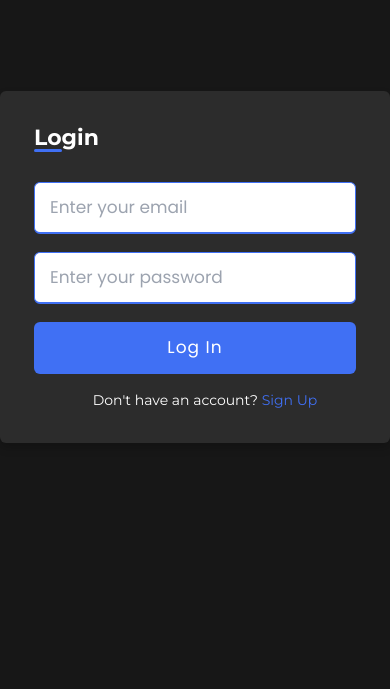
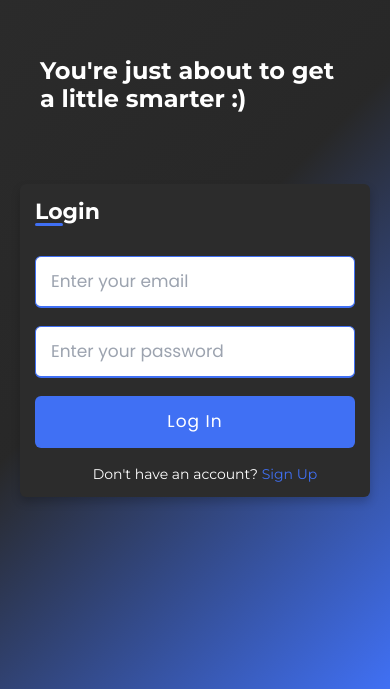
Before and after one commit to RalphDante/Mastery, a React (Vite) app: page /signin in a window 390 px wide. Shown: the part 155-844 px from the top of the page. Built offline with nearby package versions, Linux system fonts and the light colour scheme; no server answers.

Commit message:
Commit after ages

```diff
--- a/src/components/FlashCardsPage/SetToPublic.jsx
+++ b/src/components/FlashCardsPage/SetToPublic.jsx
@@ -1,15 +1,17 @@
 import { useState, useEffect } from "react";
-import { getDatabase, ref } from "firebase/database";
+import { getDatabase, ref, set, remove } from "firebase/database";
 import { app, auth } from "../../firebase";
 import { onAuthStateChanged } from "firebase/auth";
 import { useParams } from "react-router-dom";
+import { onValue } from "firebase/database";
+import UserName from "../auth/UserName";
 
 function SetToPublic(){
 
     const [authUser, setAuthUser] = useState(null);
     const [isPublic, setIsPublic] = useState(false);
 
-    const { fileName} = useParams()
+    const { fileName } = useParams()
 
     useEffect(()=>{
         const unsubscribe = onAuthStateChanged(auth, (user)=>{
@@ -24,17 +26,101 @@ function SetToPublic(){
 
     },[])
 
+    const flashCardFileName = (fullPath) => {
+        let currentIndex = fullPath.length - 1;
+        let fileName = "";
+
+        // Create an array to store characters in the correct order
+        let tempArray = [];
+
+        // Loop backward until you find the slash
+        while (fullPath[currentIndex] !== "/") {
+            // Add characters to the array
+            tempArray.unshift(fullPath[currentIndex]);
+            currentIndex--;
+        }
+
+        // Join the array to form the correct file name
+        fileName = tempArray.join("");
+
+        return fileName;
+    };
+
+    const flashCardFolderName = (fileName)=>{
+        let currentIndex = 0;
+
+        let folderName = "";
+
+        while(fileName[currentIndex] !== "/"){
+            folderName += fileName[currentIndex];
+            currentIndex++;
+        }
+        return folderName;
+    }
+
+
+    let userName = "";
+
+    if(authUser){
+        const userEmail = authUser.email;
+        let currentIndex = 0
+        while(userEmail[currentIndex] !== "." && userEmail[currentIndex] !== "@"){
+            userName += userEmail[currentIndex];
+            currentIndex += 1;
+    }
+    }
+
+
 
     const handleOnClick = ()=>{
-        if(authUser)
+
         if(!isPublic){
-            setIsPublic(true)
-            const db = getDatabase(app);
-            const folderRef = ref(db, `QuizletsFolders`);
+
+
+            if(authUser){
+
+                const db = getDatabase(app);
+                const folderRef = ref(db, `QuizletsFolders/${authUser.uid}/${fileName}`);
+
+                const unsubscribe = onValue(folderRef, (snapshot)=>{
+                    const data = snapshot.val();
+                    if(data){
+                        const theActualFileName = `${flashCardFileName(fileName)}_${flashCardFolderName(fileName)}`;
+                        const fileID = `${theActualFileName}_${authUser.uid}`;
+                        const publicRef = ref(db, `PublicFolder/${fileID}/${userName}`)
+                        set(publicRef, data)
+                        .then(()=>{
+                            setIsPublic(true)
+
+                        })
+                        .catch((err)=>{
+                            console.error('Error setting data:', err)
+                        })
+                    }
+                })
+
+                return ()=>unsubscribe;
+
+            }
+
 
 
         } else {
-            setIsPublic(false)
+            if(authUser){
+                const folderName = flashCardFolderName(fileName);
+                const db = getDatabase(app);
+                const folderRef = ref(db, `PublicFolder/${authUser.uid}_${folderName}`);
+                remove(folderRef).then(()=>{
+                    console.log("Set to private");
+                    setIsPublic(false);
+                }
+                ).catch((error)=>{
+                    console.error("Unsuccessful set to private", error);
+                })
+
+
+            }
+
         }
     }
 
@@ -47,6 +133,7 @@ function SetToPublic(){
     return (
         <>
             <button onClick={handleOnClick} className="btn btn-primary">{isPublic ? "Set to Private" : "Set to Public"}</button>
+
         </>
     )
 }
--- a/src/components/NavBar/Mastery.jsx
+++ b/src/components/NavBar/Mastery.jsx
@@ -20,7 +20,7 @@ function Mastery(){
 
     return (
         <div className="flex flex-column justify-center max-w-fwidth bg-red-500 mx-auto">
-            <h1 className='my-2 text-xl min-l-500'>What others have made:</h1>
+            <h1 className='my-2 text-xl min-l-500'>What others have made: </h1>
 
 
         </div>
--- a/src/components/auth/SignInPage.module.css
+++ b/src/components/auth/SignInPage.module.css
@@ -1,18 +1,23 @@
 @import url('https://fonts.googleapis.com/css?family=Poppins:400,500,600,700&display=swap');
-.universal{
+
+
+
+.loginPageWrapper{
+  min-height: 100vh;
+  display: flex;
+  align-items: center;
+  justify-content: center;
   margin: 0;
   padding: 0;
   box-sizing: border-box;
   font-family: 'Poppins', sans-serif;
-}
-.universal{
-  min-height: 100vh;
-  display: flex;
-  align-items: center;
-  justify-content: center;
+  gap: 100px;
+  background: linear-gradient(135deg, rgb(44, 44, 44), rgba(44, 44, 44, 0.8), #4070f4);
+  padding-left: 20px;
+  padding-right: 20px;
 
 }
-.wrapper{
+.rightSide{
   position: relative;
   max-width: 430px;
   width: 100%;
@@ -21,13 +26,20 @@
   border-radius: 6px;
   box-shadow: 0 5px 10px rgba(0,0,0,0.2);
 }
-.wrapper h2{
+
+.leftSide h1{
+  font-size: 50px;
+  font-weight: 600;
+  color: white;
+}
+
+.rightSide h2{
   position: relative;
   font-size: 22px;
   font-weight: 600;
   color: white;
 }
-.wrapper h2::before{
+.rightSide h2::before{
   content: '';
   position: absolute;
   left: 0;
@@ -37,10 +49,10 @@
   border-radius: 12px;
   background: #4070f4;
 }
-.wrapper form{
+.rightSide form{
   margin-top: 30px;
 }
-.wrapper form .inputBox{
+.rightSide form .inputBox{
   height: 52px;
   margin: 18px 0;
 }
@@ -94,3 +106,30 @@ form .text h3 a{
 form .text h3 a:hover{
   text-decoration: underline;
 }
+
+
+@media (max-width: 768px) {
+  .loginPageWrapper {
+    flex-direction: column;
+    gap: 50px;
+  }
+
+  .rightSide, .leftSide {
+    max-width: 100%;
+    padding: 20px;
+  }
+
+  .leftSide h1 {
+    font-size: 32px;
+  }
+}
+
+@media (max-width: 480px) {
+  .rightSide {
+    padding: 15px;
+  }
+
+  .leftSide h1 {
+    font-size: 24px;
+  }
+}
--- a/src/components/auth/Signin.jsx
+++ b/src/components/auth/Signin.jsx
@@ -23,8 +23,13 @@ function SignIn() {
 
     return (
         <>
-        <div className={styles.universal}>
-            <div className={styles.wrapper}>
+        <div className={styles.loginPageWrapper}>
+            <div className={styles.leftSide}>
+                <h1>You're just about to get a little smarter :)</h1>
+            </div>
+
+
+            <div className={styles.rightSide}>
                 <h2>Login</h2>
                 <form onSubmit={signIn}>
                     {/* <div className={styles.inputBox}>
@@ -58,7 +63,10 @@ function SignIn() {
                     </div>
                 </form>
             </div>
+
+
         </div>
+
 
         {/* <div className={styles.signInContainer}>
             <form onSubmit={signIn}>
--- a/tailwind.config.js
+++ b/tailwind.config.js
@@ -6,6 +6,7 @@ export default {
     "./src/components/NavBar/Mastery.jsx",
     "./src/components/CreatePage/DisplayFlashCards.jsx",
     "./src/components/CreatePage/DisplayFiles.jsx",
+    "./src/components/auth/Signin.jsx",
 
   ],
   theme: {
```
